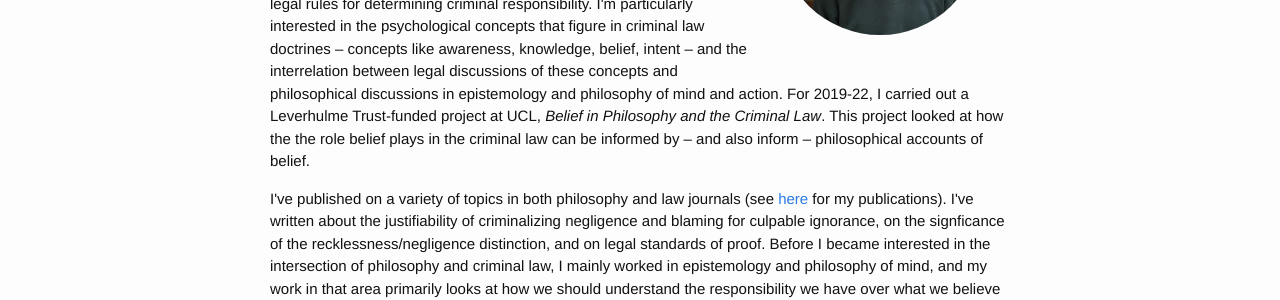
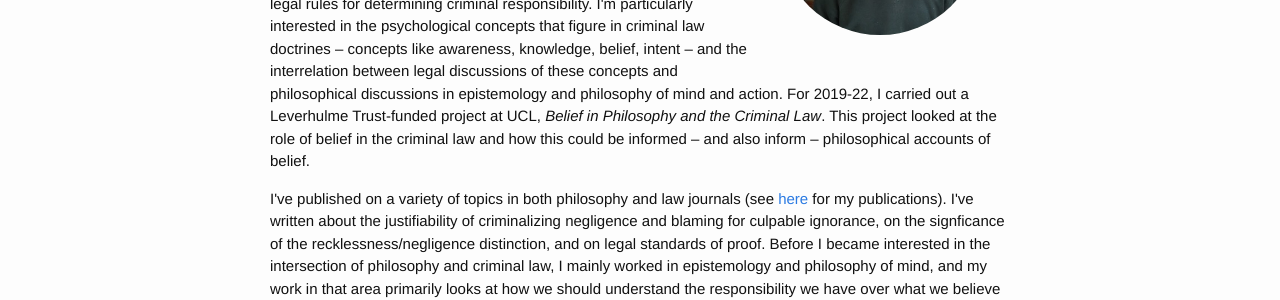
Before and after one commit to alexandergreenberg/alexandergreenberg.github.io, a Jekyll site: the page built from index.html, in a window 1280 px wide. Shown: the part 287-587 px from the top of the page. Built offline with Jekyll 4.4.1, drawn with Linux system fonts in a browser that asks for light colours; some web fonts are replaced.

Commit message:
Update index.html

```diff
--- a/index.html
+++ b/index.html
@@ -10,7 +10,7 @@ layout: default
   </div>
     <p class="paragraph">I am a researcher in philosophy and law.</p>
     <p class="paragraph">I'm currently a Senior Teaching Fellow in Philosophy at the University of Southampton, and a Lecturer in Law at Balliol College, Oxford. I've previously held positions at UCL, Birkbeck, Oxford, Cambridge, and Gothenburg.</p>
-    <p class="paragraph">I work in both philosophy and law, in particular criminal law. My current research mainly looks at the philosophical and theoretical justiciation for legal rules for determining criminal responsibility. I'm particularly interested in the psychological concepts that figure in criminal law doctrines – concepts like awareness, knowledge, belief, intent – and the interrelation between legal discussions of these concepts and philosophical discussions in epistemology and philosophy of mind and action. For 2019-22, I carried out a Leverhulme Trust-funded project at UCL, <em>Belief in Philosophy and the Criminal Law</em>. This project looked at how the the role belief plays in the criminal law can be informed by – and also inform – philosophical accounts of belief.</p>
+    <p class="paragraph">I work in both philosophy and law, in particular criminal law. My current research mainly looks at the philosophical and theoretical justiciation for legal rules for determining criminal responsibility. I'm particularly interested in the psychological concepts that figure in criminal law doctrines – concepts like awareness, knowledge, belief, intent – and the interrelation between legal discussions of these concepts and philosophical discussions in epistemology and philosophy of mind and action. For 2019-22, I carried out a Leverhulme Trust-funded project at UCL, <em>Belief in Philosophy and the Criminal Law</em>. This project looked at the role of belief in the criminal law and how this could be informed – and also inform – philosophical accounts of belief.</p>
     <p class="paragraph">I've published on a variety of topics in both philosophy and law journals (see <a href="/publications/">here</a> for my publications). I've written about the justifiability of criminalizing negligence and blaming for culpable ignorance, on the signficance of the recklessness/negligence distinction, and on legal standards of proof. Before I became interested in the intersection of philosophy and criminal law, I mainly worked in epistemology and philosophy of mind, and my work in that area primarily looks at how we should understand the responsibility we have over what we believe and the norms determining what we should believe and what we should say. I also have a side-interest in Aristotle's philosophy of mind.</p>
     <p class="paragraph">I studied for my PhD in the Philosophy Department at the University of Cambridge under the supervision of <a href="http://www.timcrane.com" target="_blank">Tim Crane</a> and <a href="http://www.phil.cam.ac.uk/people/teaching-research-pages/ahmed/ahmed-page" target="_blank">Arif Ahmed</a>.</p>
     <p class="paragraph">When I can, I like to garden, and I used to work as a gardener <a href="http://www.kings.cam.ac.uk/archive-centre/history-of-kings#toc-1" target="_blank">here</a>.</p>
```
